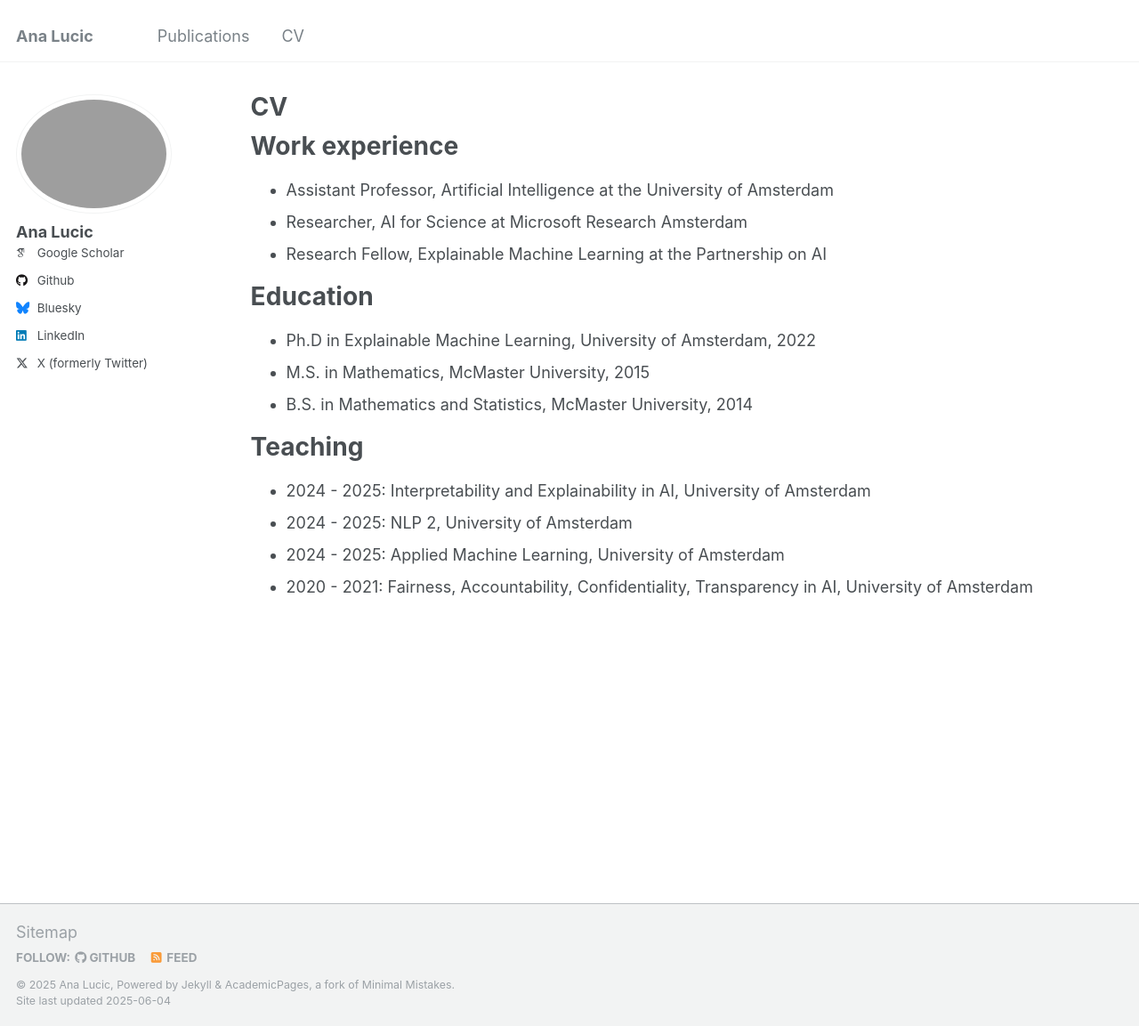
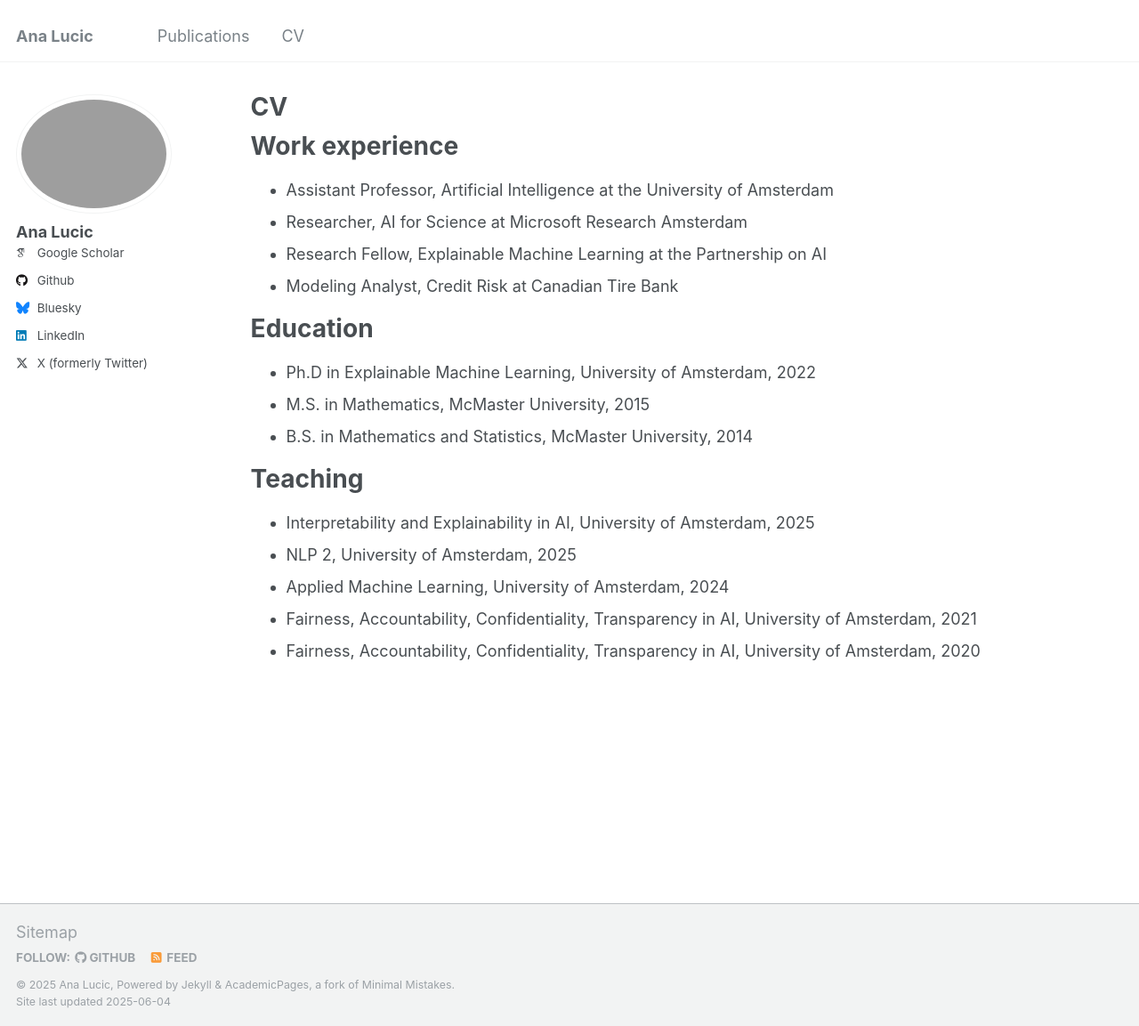
Before and after one commit to a-lucic/a-lucic.github.io, a Jekyll site: the page built from _pages/cv.md, in a window 1280 px wide and 1153 px high. Shown: the whole window at 89% size. Built offline with Jekyll 4.4.1, drawn with Linux system fonts in a browser that asks for light colours; some web fonts are replaced.

Commit message:
Update CV

```diff
--- a/_pages/cv.md
+++ b/_pages/cv.md
@@ -16,6 +16,7 @@ Work experience
 * Assistant Professor, Artificial Intelligence at the University of Amsterdam
 * Researcher, AI for Science at Microsoft Research Amsterdam
 * Research Fellow, Explainable Machine Learning at the Partnership on AI
+* Modeling Analyst, Credit Risk at Canadian Tire Bank
 
 Education
 ======
@@ -28,7 +29,8 @@ Education
 
 Teaching
 ======
-* 2024 - 2025: Interpretability and Explainability in AI, University of Amsterdam
-* 2024 - 2025: NLP 2, University of Amsterdam
-* 2024 - 2025: Applied Machine Learning, University of Amsterdam
-* 2020 - 2021: Fairness, Accountability, Confidentiality, Transparency in AI, University of Amsterdam
+* Interpretability and Explainability in AI, University of Amsterdam, 2025
+* NLP 2, University of Amsterdam, 2025
+* Applied Machine Learning, University of Amsterdam, 2024
+* Fairness, Accountability, Confidentiality, Transparency in AI, University of Amsterdam, 2021
+* Fairness, Accountability, Confidentiality, Transparency in AI, University of Amsterdam, 2020
```
